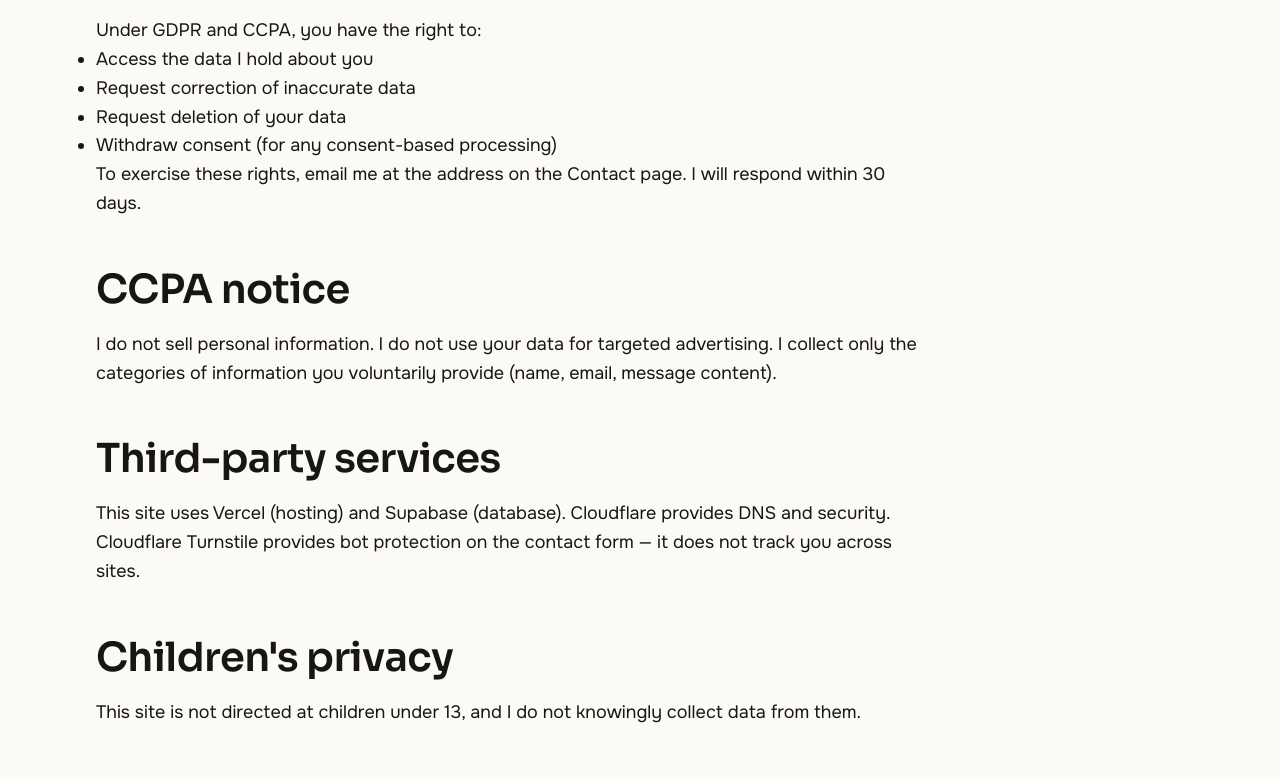
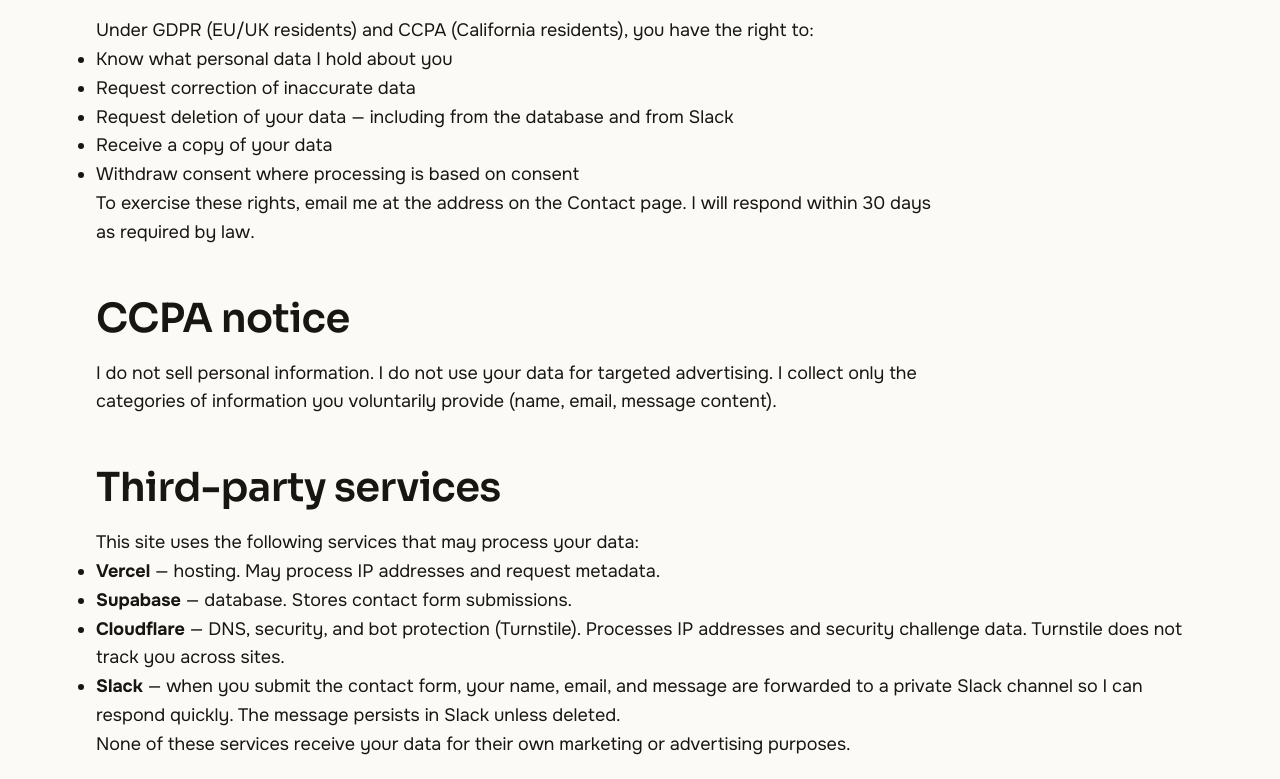
Before and after one commit to rosejas13/Portfolio, a Next.js app in the folder frontend/: page /privacy in a window 1280 px wide. Shown: the part 1221-2000 px from the top of the page. Built offline with nearby package versions, Linux system fonts and the light colour scheme.

Commit message:
fix: add Slack to privacy policy third-party services, clarify GDPR/CCPA rights
- List Slack as data processor for contact form notifications
- Clarify deletion right covers both database and Slack
- Explicit GDPR (EU/UK) and CCPA (California) jurisdiction labels

```diff
--- a/frontend/app/privacy/page.tsx
+++ b/frontend/app/privacy/page.tsx
@@ -21,20 +21,28 @@
         <p>Contact form data is retained indefinitely unless you request deletion. I keep it to maintain context for ongoing conversations and professional relationships.</p>
 
         <h2>Your rights</h2>
-        <p>Under GDPR and CCPA, you have the right to:</p>
+        <p>Under GDPR (EU/UK residents) and CCPA (California residents), you have the right to:</p>
         <ul>
-          <li>Access the data I hold about you</li>
+          <li>Know what personal data I hold about you</li>
           <li>Request correction of inaccurate data</li>
-          <li>Request deletion of your data</li>
-          <li>Withdraw consent (for any consent-based processing)</li>
+          <li>Request deletion of your data — including from the database and from Slack</li>
+          <li>Receive a copy of your data</li>
+          <li>Withdraw consent where processing is based on consent</li>
         </ul>
-        <p>To exercise these rights, email me at the address on the Contact page. I will respond within 30 days.</p>
+        <p>To exercise these rights, email me at the address on the Contact page. I will respond within 30 days as required by law.</p>
 
         <h2>CCPA notice</h2>
         <p>I do not sell personal information. I do not use your data for targeted advertising. I collect only the categories of information you voluntarily provide (name, email, message content).</p>
 
         <h2>Third-party services</h2>
-        <p>This site uses Vercel (hosting) and Supabase (database). Cloudflare provides DNS and security. Cloudflare Turnstile provides bot protection on the contact form — it does not track you across sites.</p>
+        <p>This site uses the following services that may process your data:</p>
+        <ul>
+          <li><strong>Vercel</strong> — hosting. May process IP addresses and request metadata.</li>
+          <li><strong>Supabase</strong> — database. Stores contact form submissions.</li>
+          <li><strong>Cloudflare</strong> — DNS, security, and bot protection (Turnstile). Processes IP addresses and security challenge data. Turnstile does not track you across sites.</li>
+          <li><strong>Slack</strong> — when you submit the contact form, your name, email, and message are forwarded to a private Slack channel so I can respond quickly. The message persists in Slack unless deleted.</li>
+        </ul>
+        <p>None of these services receive your data for their own marketing or advertising purposes.</p>
 
         <h2>Children&apos;s privacy</h2>
         <p>This site is not directed at children under 13, and I do not knowingly collect data from them.</p>
```
Also changed, not shown: frontend/lib/rose-motif.tsx (+8 -9 lines).
